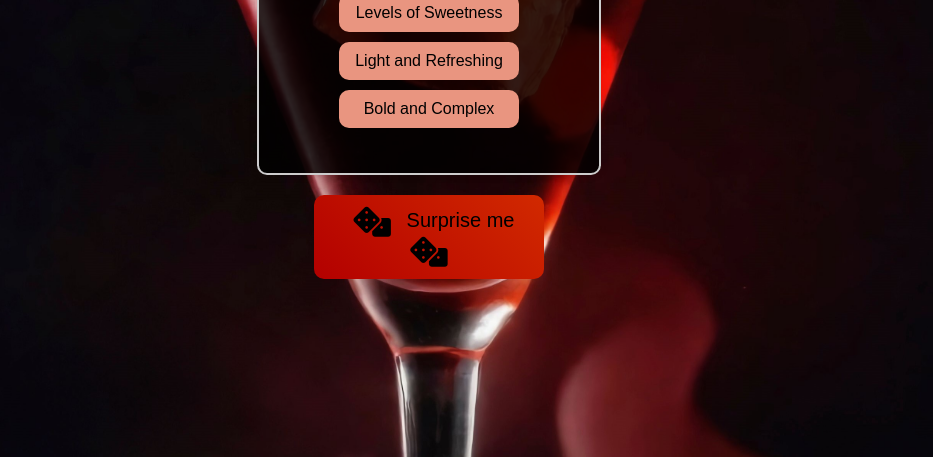
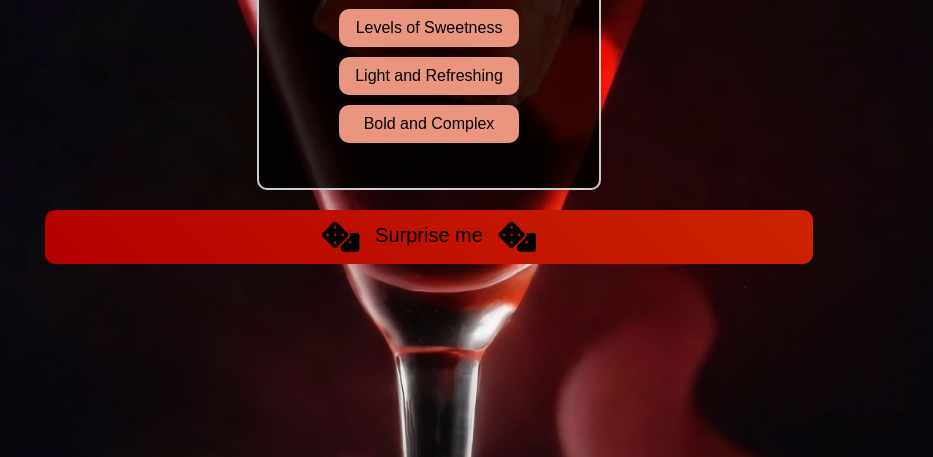
Before and after one commit to GNtrazios/MatchandTaste, a website: page public/index.html in a window 1280 px wide. Shown: the part 343-800 px from the top of the page, without its empty margins (211-1144 px from the left). Drawn offline with Linux system fonts and the light colour scheme.

Commit message:
Fix css for randomCocktailButton

```diff
--- a/public/css/Index_Styles.css
+++ b/public/css/Index_Styles.css
@@ -77,16 +77,13 @@ button:hover {
 #randomCocktailButton {
     background: linear-gradient(45deg, #b30000, #ff6600); /* Default background: deep red to bright orange */
     background-size: 300%; /* Ensures a smoother color transition */
-    width: 18%;
+    width: 60%;
     border: none;
     padding: 12px 20px; /* Pad ding for the button */
     border-radius: 10px; /* Rounded corners */
     font-size: 20px; /* Font size */
     cursor: pointer; /* Pointer cursor on hover */
     margin-top: 20px; /* Margin above the button */
-    align-items: center; /* Centering vertically */
-    justify-content: center; /* Centering horizontally */
-    transition: background-position 0.3s; /* Smooth transition for background on hover */
 }
 
 #randomCocktailButton i {
```
